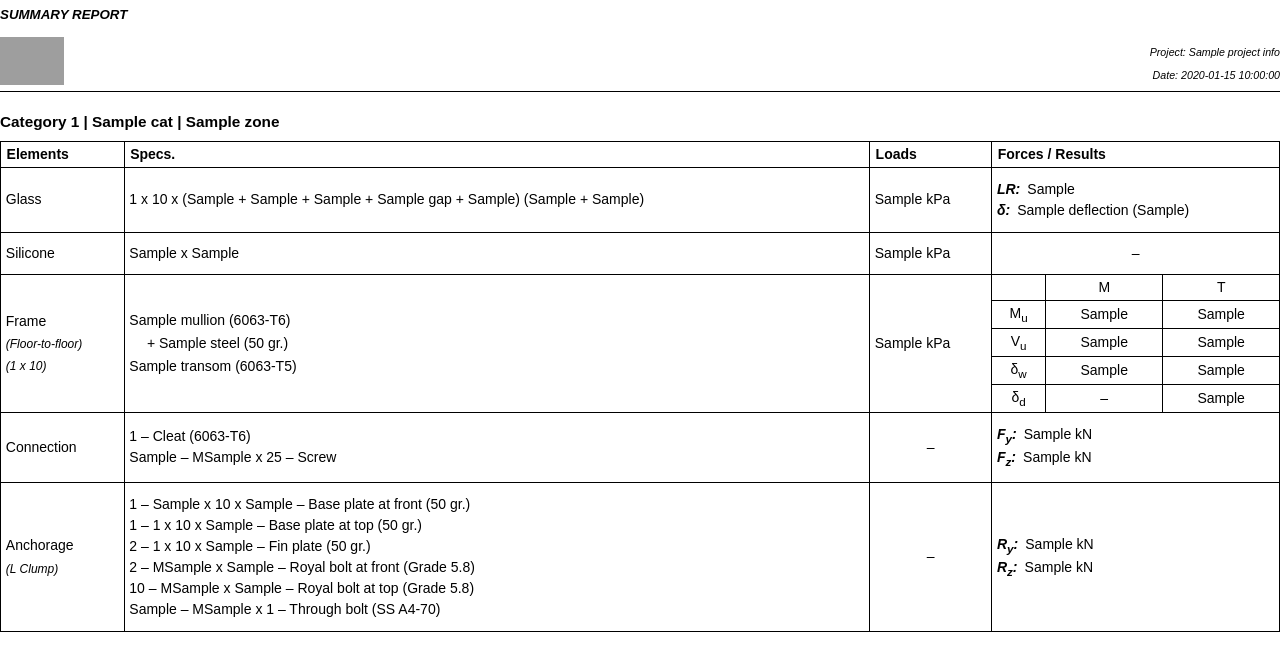
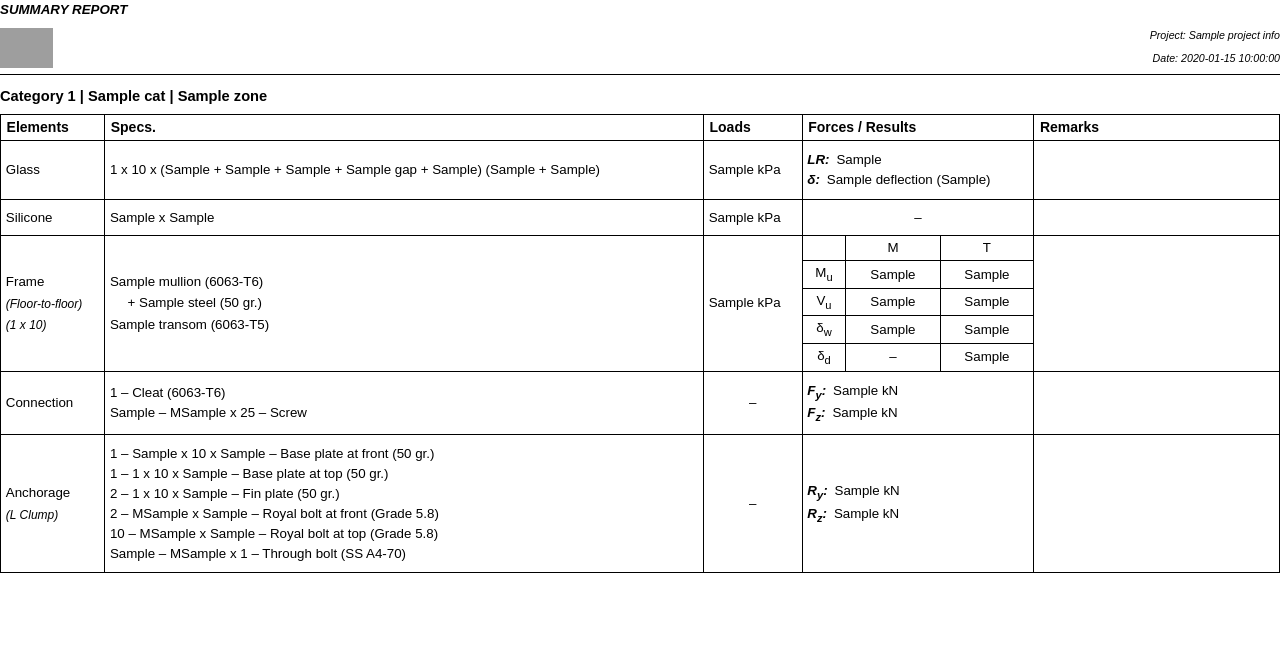
Before and after one commit to shuvroce/facade-report, a Flask app: template templates/summary-report.html in a window 1280 px wide. Shown: the top 671 px of the page. Run offline with Flask 3, Linux system fonts and the light colour scheme; the template is opened without the code that fills it: most values are stand-ins (such as "Sample title", 1, 10 or a date in 2020); grey boxes are pictures that could not be loaded.

Commit message:
summary report a4 landscape

```diff
--- a/templates/assets/css/report.css
+++ b/templates/assets/css/report.css
@@ -756,7 +756,8 @@ ol.ref li::before {
 }
 
 @page summary__report {
-    margin: 40mm 20mm 15mm 20mm;
+    size: 297mm 210mm;
+    margin: 32mm 20mm 15mm 20mm;
     bookmark-level: 2;
     @top-center {
         content: element(summaryheader);
@@ -785,7 +786,7 @@ ol.ref li::before {
     font-style: italic;
     justify-content: space-between;
     padding-bottom: 0.4rem;
-    margin-bottom: 1rem;
+    margin-bottom: 0.5rem;
     align-items: flex-end;
 }
 
@@ -793,24 +794,26 @@ ol.ref li::before {
     display: flex;
     flex-direction: column;
     text-align: left;
+    gap: 0.2rem;
 }
 
 .summary__header_title {
     text-transform: uppercase;
     font-size: 10pt;
     font-style: italic;
-    padding-bottom: 0.1rem;
+    /* padding-bottom: 0.1rem; */
+    line-height: 1;
 }
 
 .summary__header_logo {
-    width: 9rem;
-    height: 3rem;
+    width: 8rem;
+    height: 2.5rem;
     overflow: hidden;
 }
 
 .summary__header_logo img {
     /* width: 8rem; */
-    height: 3rem;
+    height: 2.5rem;
 }
 
 .summary__header_right {
@@ -825,13 +828,14 @@ ol.ref li::before {
 
 .summary__cat-name {
     font-weight: bold;
-    font-size: 11.5pt;
+    font-size: 11pt;
     margin-bottom: 0.3rem;
 }
 
 
-table.summary__table th, td {
-    padding: 0.5rem 0.3rem;
+table.summary__table th, td, tr {
+    padding: 0.35rem 0.3rem;
+    font-size: 10pt;
 }
 
 .summary__td-item {
--- a/templates/summary-report.html
+++ b/templates/summary-report.html
@@ -42,6 +42,7 @@
                 <th>Specs.</th>
                 <th>Loads</th>
                 <th>Forces / Results</th>
+                <th style="width: 65mm;">Remarks</th>
             </tr>
         </thead>
 
@@ -88,6 +89,7 @@
                     </div>
                     {% endfor %}
                 </td>
+                <td></td>
             </tr>
             {% endif %}
 
@@ -110,6 +112,7 @@
                     {% endfor %}
                 </td>
                 <td style="text-align: center;">–</td>
+                <td></td>
             </tr>
             {% endif %}
 
@@ -144,6 +147,7 @@
                         </tbody>
                     </table>
                 </td>
+                <td></td>
             </tr>
             {% endfor %}
             {% endif %}
@@ -167,6 +171,7 @@
                         <div><span>F<sub>z</sub>: </span>{{ calc.joint_fz }} kN</div>
                     </div>
                 </td>
+                <td></td>
             </tr>
             {% endfor %}
             {% endif %}
@@ -204,6 +209,7 @@
                         <div><span>R<sub>z</sub>: </span>{{ calc.reaction_Rz }} kN</div>
                     </div>
                 </td>
+                <td></td>
             </tr>
             {% endfor %}
             {% endif %}
```
